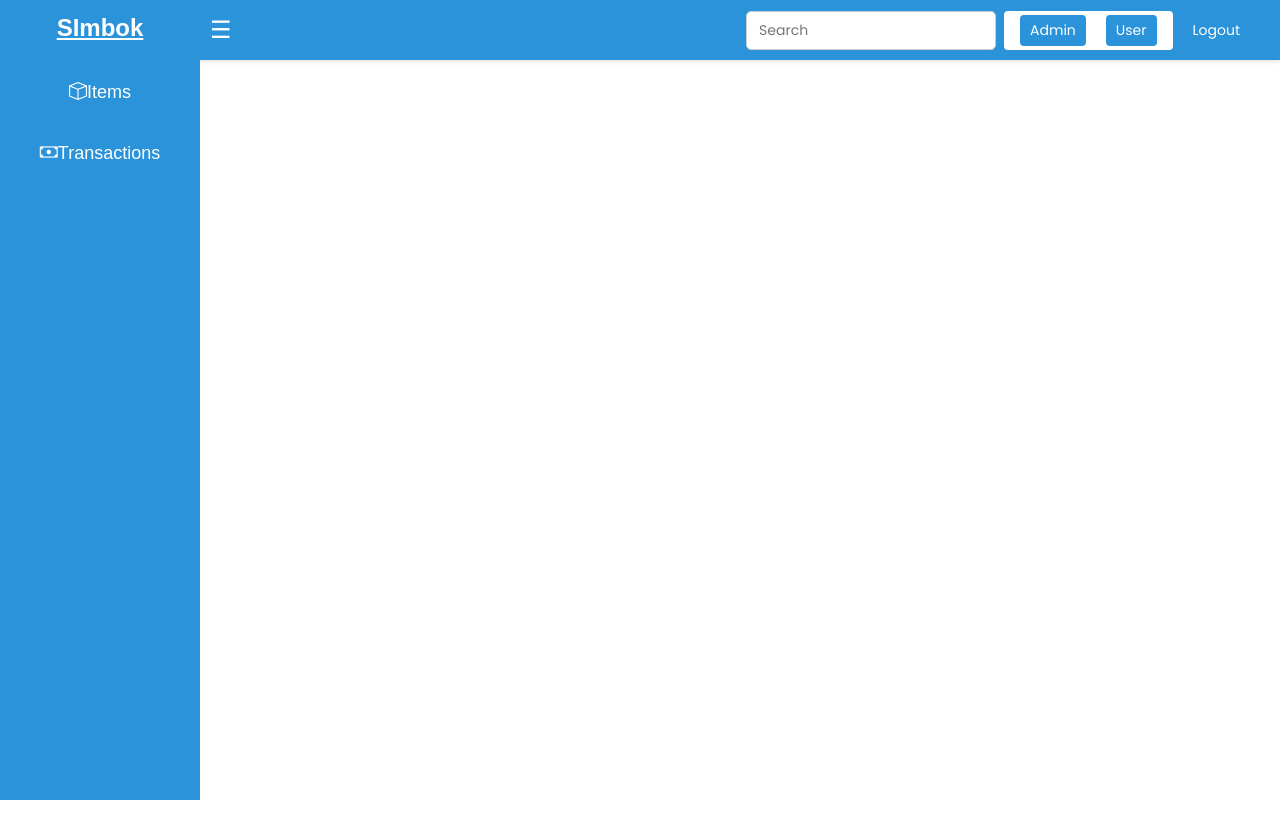
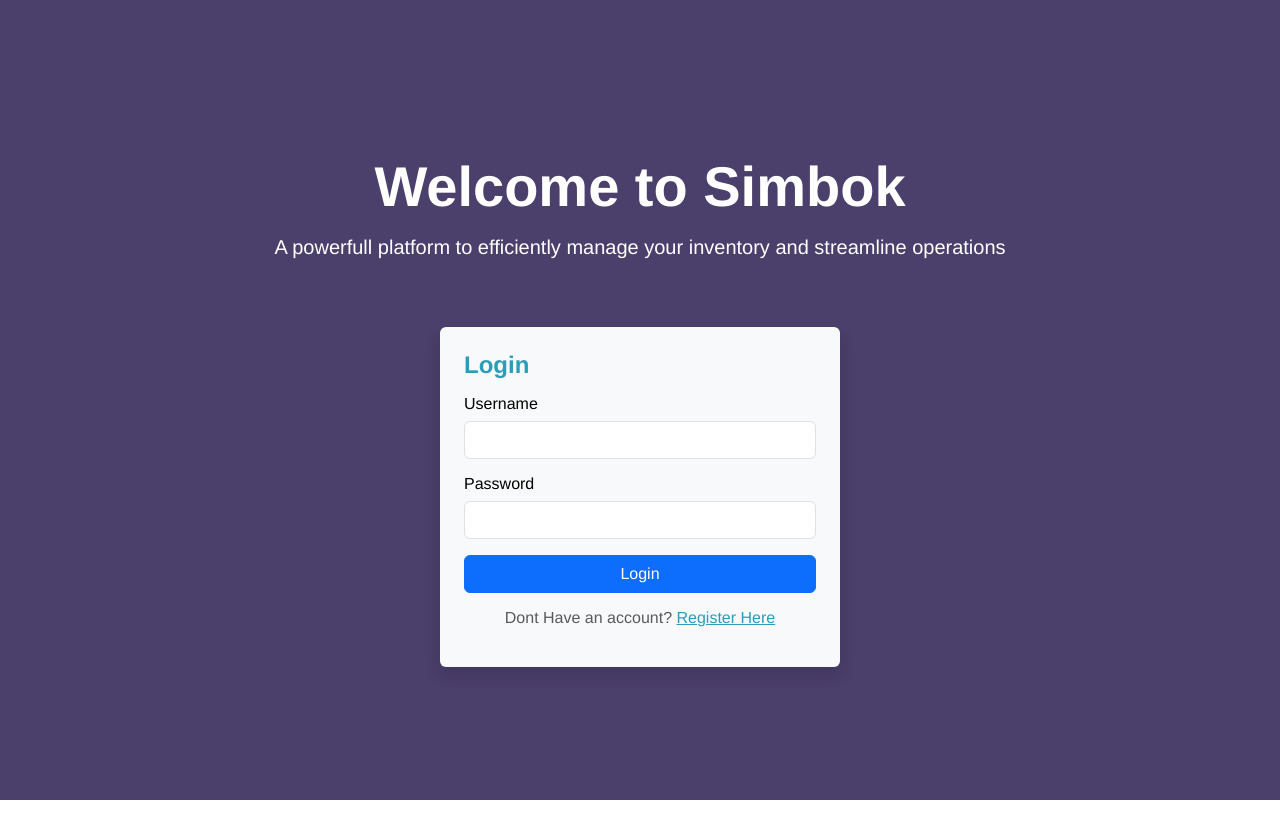
Before and after one commit to Akbarzn/inventory-manajement-fr, a Vue app: page / in a window 1280 px wide. Before the commit this address led to /login. Shown: the top 838 px of the page. After the commit the page ends 800 px from the top, so only its background shows below. Built offline with nearby package versions, Linux system fonts and the light colour scheme.

Commit message:
add api endpoint

```diff
--- a/package.json
+++ b/package.json
@@ -13,6 +13,8 @@
     "bootstrap": "^5.3.3",
     "bootstrap-icons": "^1.11.3",
     "core-js": "^3.8.3",
+    "cours": "^1.0.0",
+    "course": "^0.0.1",
     "mitt": "^3.0.1",
     "pinia": "^2.1.4",
     "pinia-plugin-persistedstate": "^4.1.3",
--- a/src/App.vue
+++ b/src/App.vue
@@ -5,9 +5,11 @@
       :is-sidebar-visible="isSidebarVisible"
       @update-role="updateRole"
       @toggle-sidebar="toggleSidebar"
+      v-if="showHeader"
     />
-    <div class="app-content">
+    <div class="app-content" :class="{ noHeader: !showHeader }">
       <Sidebar
+        v-if="showSidebar"
         :current-role="currentRole"
         :is-sidebar-visible="isSidebarVisible"
         @show-component="navigateTo"
@@ -15,9 +17,12 @@
 
       <main
         class="main-content"
-        :class="{ 'content-expanded': !isSidebarVisible }"
+        :class="{ 'content-expanded': !isSidebarVisible && showSidebar }"
       >
-      <router-view :key="$route.fullPath" :currentComponent="$route.params.component" />
+        <router-view
+          :key="$route.fullPath"
+          :currentComponent="$route.params.component"
+        />
       </main>
     </div>
 
@@ -38,22 +43,27 @@ export default {
     Sidebar,
     // AdminView,
     // UserView,
-
   },
   data() {
-    return{
-      currentRole:this.$route.name || 'admin',
-      isSidebarVisible:true,
-      searchTerm:'',
-    }
+    return {
+      currentRole: this.$route.name || "admin",
+      isSidebarVisible: true,
+      searchTerm: "",
+    };
   },
-  watch:{
-    '$route.name'(newRole){
-      this.currentRole = newRole
-    }
+  watch: {
+    "$route.name"(newRole) {
+      this.currentRole = newRole;
+    },
   },
   computed: {
-    currentView(){
+    showHeader() {
+      return !this.$route.meta.hideHeader;
+    },
+    showSidebar() {
+      return !this.$route.meta.hideSidebar;
+    },
+    currentView() {
       return this.currentRole === "admin" ? AdminView : UserView;
     },
   },
@@ -63,7 +73,7 @@ export default {
       this.navigateTo("items");
     },
     navigateTo(component) {
-      this.$router.push({name:this.currentRole,params:{ component }})
+      this.$router.push({ name: this.currentRole, params: { component } });
     },
     toggleSidebar() {
       this.isSidebarVisible = !this.isSidebarVisible;
@@ -87,23 +97,68 @@ export default {
 </script>
 
 <style scoped>
+html,
+body {
+  height: 100%;
+
+  margin: 0;
+
+  background-color: #4b3f6b;
+}
+
+#app {
+  height: 100%;
+
+  display: flex;
+
+  flex-direction: column;
+
+  background-color: #4b3f6b;
+}
+
 .app-content {
+  display: flex;
+
+  flex-grow: 1;
+
   font-family: Avenir, Helvetica, Arial, sans-serif;
-  display: flex;
+
   font: 1em sans-serif;
-  height: 100vh;
+
+  height: calc(100vh - 60px);
+
   margin-top: 60px;
+
+  background-color: #4b3f6b;
 }
+
 .main-content {
   flex-grow: 1;
+
   transition: margin-left 0.3s ease;
 }
+
 .main-content.expanded {
   margin-left: 200px;
 }
+
+.app-content.noHeader {
+  margin-top: 0;
+
+  height: 100vh;
+}
+
 @media (max-width: 768px) {
   .main-content {
     margin-left: 0;
+
+    margin-top: 180px;
+  }
+
+  .app-content.noHeader {
+    margin-top: 0;
+
+    height: calc(100vh - 60px);
   }
 }
 </style>
--- /dev/null
+++ b/src/components/auth/HomeView.vue
@@ -0,0 +1,93 @@
+<template>
+  <div
+    class="home-view d-flex flex-column align-items-center justify-content-center min-vh-100 bg-custom text-white"
+  >
+    <div class="text-center mb-4 welcome-text">
+      <h1 class="display-4 fw-bold mb-3">Welcome to Simbok</h1>
+      <p class="lead mb-4">
+        A powerfull platform to efficiently manage your inventory and streamline
+        operations
+      </p>
+    </div>
+    <div class="auth-container bg-light p-4 rounded shadow">
+      <transition name="fade" mode="out-in">
+        <component :is="activeComponent" @switch="setActiveComponent" />
+      </transition>
+    </div>
+  </div>
+</template>
+
+<script>
+import LoginView from "./LoginView.vue";
+import RegisterView from "./RegisterView.vue";
+
+export default {
+  components: {
+    LoginView,
+    RegisterView,
+  },
+  data() {
+    return {
+      activeComponent: "LoginView",
+    };
+  },
+  methods: {
+    setActiveComponent(component) {
+        console.log("Switching to component:", component);
+      this.activeComponent = component;
+    },
+  },
+};
+</script>
+
+<style scoped>
+.home-view {
+  font-family: "Avenir", Helvetica, Arial, sans-serif;
+
+  background-color: #4b3f6b;
+
+  min-height: 100vh;
+
+  overflow: auto;
+
+  padding: 20px;
+}
+
+.fade-enter-active,
+.fade-leave-active {
+  transition: opacity 0.5s;
+}
+
+.fade-enter,
+.fade-leave-to {
+  opacity: 0;
+}
+
+.auth-container {
+  width: 100%;
+
+  max-width: 400px;
+
+  margin-top: 20px;
+}
+
+.welcome-text {
+  margin-top: 20px;
+}
+
+@media (max-width: 768px) {
+  .home-view {
+    padding: 10px;
+  }
+
+  .auth-container {
+    padding: 15px;
+
+    margin-top: 10px;
+  }
+
+  .welcome-text {
+    margin-top: 10px;
+  }
+}
+</style>
--- /dev/null
+++ b/src/components/auth/LoginView.vue
@@ -0,0 +1,77 @@
+<template>
+  <div class="login-form">
+    <h2 class="h4 fw-bold mb-3 text-custom">Login</h2>
+    <form @submit.prevent="login">
+      <div class="mb-3">
+        <label for="username" class="form-label">Username</label>
+        <input
+          type="text"
+          id="username"
+          v-model="username"
+          class="form-control"
+          required
+        />
+      </div>
+
+      <div class="mb-3">
+        <label for="password" class="form-label">Password</label>
+        <input
+          type="password"
+          id="password"
+          v-model="password"
+          class="form-control"
+          required
+        />
+      </div>
+      <button type="submit" class="btn btn-primary w-100">Login</button>
+    </form>
+    <div class="mt-3 text-center">
+    <p class="text-muted">Dont Have an account? <a href="#" @click.prevent="$emit('switch','RegisterView')" class="text-custom">Register Here</a></p>
+    </div>
+  </div>
+</template>
+
+<script>
+import {login as loginService} from '@/service/authService'
+import { useAuthStore } from '@/store/authStore';
+
+export default{
+    name:'LoginView',
+    data(){
+        return{
+            username:'',
+            password:'',
+            error:''
+        }
+    },
+    methods:{
+      async login(){
+        try{
+          const { token,role } = await loginService(
+            this.username,
+            this.password
+          )
+          const authStore = useAuthStore()
+          authStore.setToken(token)
+          authStore.setRole(role)
+          if(role === 'ADMIN'){
+            this.$router.push({name:'admin'})
+          }else if(role === 'USER'){
+            this.$router.push({name:'user'})
+          }
+        }catch(error){
+          this.error = error.message
+        }
+      }
+    }
+}
+</script>
+
+<style scoped>
+.text-custom{
+    color: #2b9dba;
+}
+.form-label{
+    color: #000;
+}
+</style>
--- /dev/null
+++ b/src/components/auth/RegisterView.vue
@@ -0,0 +1,120 @@
+<template>
+  <div class="register-form">
+    <h2 class="h4 fw-bold mb-3 text-custom">Register</h2>
+
+    <form @submit.prevent="register">
+      <div class="mb-3">
+        <label for="username" class="form-label">Username</label>
+
+        <input
+          type="text"
+          id="username"
+          v-model="username"
+          class="form-control"
+          required
+        />
+      </div>
+
+      <div class="mb-3">
+        <label for="email" class="form-label">Email</label>
+
+        <input
+          type="email"
+          id="email"
+          v-model="email"
+          class="form-control"
+          required
+        />
+      </div>
+
+      <div class="mb-3">
+        <label for="password" class="form-label">Password</label>
+
+        <input
+          type="password"
+          id="password"
+          v-model="password"
+          class="form-control"
+          required
+        />
+      </div>
+
+      <div class="mb-3">
+        <label for="confirm-password" class="form-label"
+          >Confirm Password</label
+        >
+
+        <input
+          type="password"
+          id="confirm-password"
+          v-model="confirmPassword"
+          class="form-control"
+          required
+        />
+      </div>
+
+      <button type="submit" class="btn btn-success w-100">Register</button>
+    </form>
+
+    <div v-if="error" class="alert alert-danger mt-3">{{ error }}</div>
+
+    <div class="mt-3 text-center">
+      <p class="text-muted">
+        Already have an account?
+
+        <a
+          href="#"
+          @click.prevent="$emit('switch', 'Login')"
+          class="text-custom"
+        >
+          Login here
+        </a>
+      </p>
+    </div>
+  </div>
+</template>
+
+<script>
+import {register as registerService} from "@/service/authService"
+export default {
+  data() {
+    return {
+      username: "",
+      email: "",
+      password: "",
+      confirmPassword: "",
+      error: "",
+    };
+  },
+  methods:{
+    async register(){
+        if(this.password !== this.confirmPassword){
+            alert('Passwords do not match!')
+            return;
+        }
+        try{
+            const response = await registerService(
+                this.username,
+                this.email,
+                this.password
+            )
+            console.log('Registration successful:',response)
+            alert('Registration successful!')
+            this.$emit('switch','Login')
+        }catch(error){
+            console.error('Registration failed:',error.message)
+        }
+    }
+  }
+};
+</script>
+
+<style scoped>
+.text-custom {
+  color: #4b3f6b;
+}
+
+.form-label {
+  color: #000;
+}
+</style>
--- /dev/null
+++ b/src/plugins/axios.js
@@ -0,0 +1,28 @@
+import axios from "axios";
+import { useAuthStore } from "@/store/authStore";
+// import { config } from "dotenv";
+
+const apiClient = axios.create({
+  baseURL: "https://localhost:3000/api",
+  headers: {
+    "Content-Type": "application/json",
+  },
+});
+
+apiClient.interceptors.request.use((config) => {
+  const authStore = useAuthStore();
+  const token = authStore.token;
+
+  if (token) {
+    config.headers.Authorization = `Bearer ${token}`;
+    console.log('Token disertakan:', token)
+  }else{
+    console.warn('No token found')
+  }
+  return config;
+}),
+  (error) => {
+    return Promise.reject(error);
+  };
+
+export default apiClient;
--- a/src/router/index.js
+++ b/src/router/index.js
@@ -1,67 +1,91 @@
 // import HomeView from '../views/HomeView.vue'
-import { createRouter, createWebHistory } from 'vue-router'
-import AdminView from '../views/AdminView.vue'
-import UserView from '../views/UserView.vue'
-import LoginViews from '@/views/LoginViews.vue'
-
+import { createRouter, createWebHistory } from "vue-router";
+import AdminView from "../views/AdminView.vue";
+import UserView from "../views/UserView.vue";
+import HomeView from "@/components/auth/HomeView.vue";
+import LoginView from "@/components/auth/LoginView.vue";
+import RegisterView from "@/components/auth/RegisterView.vue";
+import { useAuthStore } from "@/store/authStore";
 const routes = [
   {
-    path: '/admin/:component',
-    name: 'admin',
+    path: "/",
+
+    name: "home",
+
+    component: HomeView,
+
+    meta: { hideHeader: true, hideSidebar: true },
+
+    children: [
+      {
+        path: "login",
+
+        name: "login",
+
+        component: LoginView,
+      },
+
+      {
+        path: "register",
+
+        name: "register",
+
+        component: RegisterView,
+      },
+    ],
+  },
+
+  {
+    path: "/admin/:component?",
+
+    name: "admin",
+
     component: AdminView,
-    props:true,
-    meta:{
-      requiresAuth:true,
-      role:'admin'
-    }
+
+    props: true,
+
+    meta: { requiresAuth: true, role: "ADMIN" },
   },
+
   {
-    path: '/user/:component',
-    name: 'user',
-    component:UserView,
-    props:true,
-    meta:{
-      requiresAuth:true,
-      role:'user'
-    }
+    path: "/user/:component?",
+
+    name: "user",
+
+    component: UserView,
+
+    props: true,
+
+    meta: { requiresAuth: true, role: "USER" },
   },
-  {
-    path:'/login',
-    name:'login',
-    component:LoginViews
-  },
-  {
-    path:'/',
-    redirect:{'name':'admin',params:{component:'items'}},
-  }
-  // {
-  //   path: '/about',
-  //   name: 'about',
-    // route level code-splitting
-    // this generates a separate chunk (about.[hash].js) for this route
-    // which is lazy-loaded when the route is visited.
-  //   component: () => import(/* webpackChunkName: "about" */ '../views/AboutView.vue')
-  // }
-]
+];
 
 const router = createRouter({
   history: createWebHistory(process.env.BASE_URL),
-  routes
-})
 
-router.beforeEach((to,from,next)=>{
-const isAuthenticated = Boolean(localStorage.getItem('auth'))
-const userRole = localStorage.getItem('role')
+  routes,
+});
 
-if(to.meta.requiresAuth && !isAuthenticated){
-  alert('Ypu need to login to access this page')
-  next({name:'login'})
-}else if(to.meta.requiresAuth && isAuthenticated && to.meta.role !== userRole){
-  alert('You do not have permission to access this page.')
-  next(false)
-}else{
-  next()
-}
-})
+router.beforeEach((to, from, next) => {
+  const authStore = useAuthStore();
 
-export default router
+  const isAuthenticated = !!authStore.token;
+
+  const userRole = authStore.role;
+
+  if (to.meta.requiresAuth) {
+    if (isAuthenticated) {
+      if (userRole === to.meta.role || to.meta.role === undefined) {
+        next();
+      } else {
+        next({ name: "home" });
+      }
+    } else {
+      next({ name: "home" });
+    }
+  } else {
+    next();
+  }
+});
+
+export default router;
--- /dev/null
+++ b/src/service/authService.js
@@ -0,0 +1,48 @@
+// import apiClient from '@/components/plugins/axios'
+import apiClient from '@/plugins/axios';
+import { useAuthStore } from '@/store/authStore'
+
+export const login = async (username,password) =>{
+    try{
+        const response = await apiClient.post('/auth/login',{
+            username,
+            password
+        });
+        console.log('Login response:', response.data)
+
+        if(!response.data || response.data.data || !response.data.data.token){
+            throw new Error('Invalid response from serve')
+        }
+
+        const {token,role} = response.data.data
+        console.log('Token and  role from login service:', token,role)
+
+        const authStore = useAuthStore()
+        authStore.setToken(token)
+        authStore.setRole(role)
+
+        console.log(
+            "Token and role saved in store:" ,
+        authStore.token,
+        authStore.role
+    )
+    return response.data.data
+}catch(error){
+    console.error('Error during login', error)
+    throw new Error(error.response?.data?.message || error.message)
+}
+
+}
+
+export const register = async(username,email,password) => {
+    try{
+        const response = await apiClient.post('/auth/register',{
+            username,
+            email,
+            password,
+        })
+        return response.data
+    }catch(error){
+        throw new Error(error.response?.data?.message || error.message)
+    }
+}
--- /dev/null
+++ b/src/store/authStore.js
@@ -0,0 +1,24 @@
+import { defineStore } from 'pinia'
+
+export const useAuthStore = defineStore('authStore',{
+    state:()=>({
+        token:localStorage.getItem('token') || '',
+        role:localStorage.getItem('role') || '',
+    }),
+    actions:{
+        setToken(token){
+            this.token = token
+            localStorage.setItem('token',token)
+        },
+        setRole(role){
+            this.role = role
+            localStorage.setItem('role',role)
+        },
+        logout(){
+            this.token = ''
+            this.role = ''
+            localStorage.removeItem('token')
+            localStorage.removeItem('role')
+        }
+    }
+})
```
Also changed, not shown: 1 other file (tests, documents, lock files or other folders).
